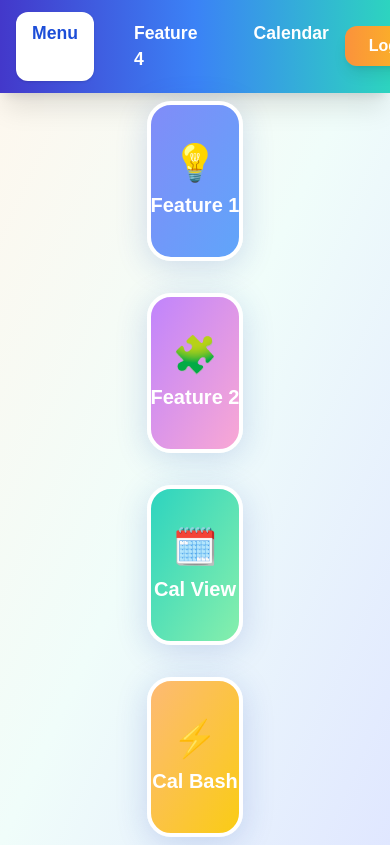
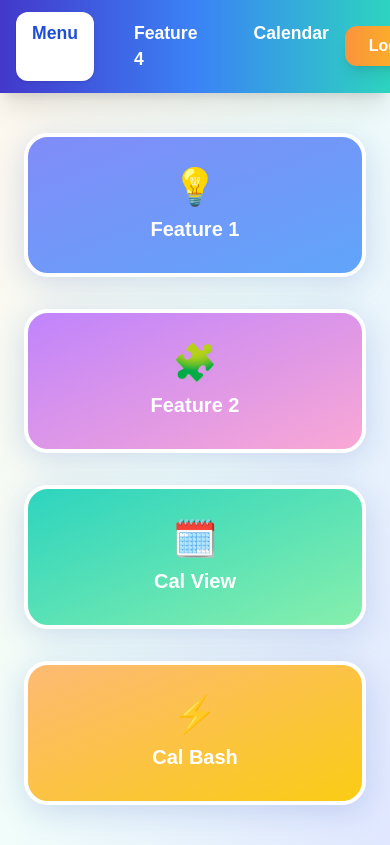
Before and after one commit to johnofisher01/plonk-mvp, a React (Vite) app in the folder client/: page /main in a window 390 px wide. Shown: the top 845 px of the page. Built offline with nearby package versions, Linux system fonts and the light colour scheme; what amazon-cognito-identity-js would draw is missing.

Commit message:
basic responsive

```diff
--- a/client/src/pages/Calendar.jsx
+++ b/client/src/pages/Calendar.jsx
@@ -49,9 +49,9 @@ const Calendar = ({ entries }) => {
   };
 
   return (
-    <div className="flex flex-col items-center justify-center min-h-[80vh] px-2">
-      <div className="bg-white/95 rounded-3xl shadow-2xl p-5 w-full max-w-4xl border-4 border-indigo-200">
-        <div className="flex justify-between items-center mb-6">
+    <div className="flex flex-col items-center justify-center min-h-[80vh] w-full px-2">
+      <div className="bg-white/95 rounded-3xl shadow-2xl p-5 w-full max-w-7xl border-4 border-indigo-200">
+        <div className="flex justify-between items-center mb-6 px-2">
           <button
             onClick={handlePrevMonth}
             className="px-4 py-2 bg-gradient-to-r from-teal-400 to-blue-400 text-white font-bold rounded-xl shadow hover:scale-105 transition"
@@ -66,7 +66,7 @@ const Calendar = ({ entries }) => {
             &gt;
           </button>
         </div>
-        <div className="grid grid-cols-7 gap-4">
+        <div className="grid grid-cols-2 sm:grid-cols-4 md:grid-cols-7 gap-4 w-full">
           {[...Array(daysInMonth)].map((_, i) => {
             const day = i + 1;
             const entry = getEntryForDay(day);
@@ -74,7 +74,7 @@ const Calendar = ({ entries }) => {
             return (
               <div
                 key={day}
-                className={`border-2 rounded-2xl h-24 flex flex-col justify-center items-center relative shadow transition ${entryColor}`}
+                className={`border-2 rounded-2xl h-24 sm:h-28 md:h-32 flex flex-col justify-center items-center relative shadow transition ${entryColor} w-full`}
               >
                 <div className="text-xs font-bold mb-1 text-gray-700">{day}</div>
                 {entry && (
--- a/client/src/pages/Feature4Box.jsx
+++ b/client/src/pages/Feature4Box.jsx
@@ -96,8 +96,8 @@ const Feature4Box = ({ addEntry }) => {
   };
 
   return (
-    <div className="flex flex-col items-center justify-center min-h-[80vh] pt-10 px-2">
-      <div className="bg-white/95 rounded-3xl shadow-2xl p-8 w-full max-w-xl border-4 border-teal-200">
+    <div className="flex flex-col items-center justify-center min-h-[80vh] w-full pt-10 px-2">
+      <div className="bg-white/95 rounded-3xl shadow-2xl p-8 w-full max-w-3xl border-4 border-teal-200">
         <h2 className="text-2xl font-bold mb-4 text-teal-700">Add Calendar Entry</h2>
         {step === 0 && (
           <>
@@ -152,7 +152,7 @@ const Feature4Box = ({ addEntry }) => {
         {step === 3 && (
           <>
             <div className="mb-4 font-semibold text-center text-indigo-600">How important?</div>
-            <div className="flex justify-around mb-2">
+            <div className="flex flex-wrap justify-around mb-2 gap-4">
               {importanceChoices.map((choice) => (
                 <button
                   key={choice.value}
--- a/client/src/pages/MainMenu.jsx
+++ b/client/src/pages/MainMenu.jsx
@@ -32,12 +32,12 @@ const MainMenu = () => {
   const navigate = useNavigate();
 
   return (
-    <div className="flex flex-col items-center justify-center min-h-[80vh]">
-      <div className="grid grid-cols-1 sm:grid-cols-2 lg:grid-cols-2 gap-8 w-full max-w-2xl">
-        {menuItems.map((item, idx) => (
+    <div className="min-h-[80vh] flex items-center justify-center w-full">
+      <div className="grid w-full max-w-7xl grid-cols-1 sm:grid-cols-2 lg:grid-cols-4 gap-8 px-4 py-8">
+        {menuItems.map((item) => (
           <button
             key={item.label}
-            className={`${item.color} text-white font-bold shadow-2xl rounded-3xl w-full sm:w-56 h-40 flex flex-col items-center justify-center text-xl sm:text-2xl transition-transform transform hover:scale-105 border-4 border-white`}
+            className={`${item.color} text-white font-bold shadow-2xl rounded-3xl w-full h-36 sm:h-48 flex flex-col items-center justify-center text-xl sm:text-2xl transition-transform transform hover:scale-105 border-4 border-white`}
             onClick={() => item.onClick(navigate)}
             style={{ boxShadow: "0 6px 32px 0 rgba(30, 64, 175, 0.18)" }}
           >
```
